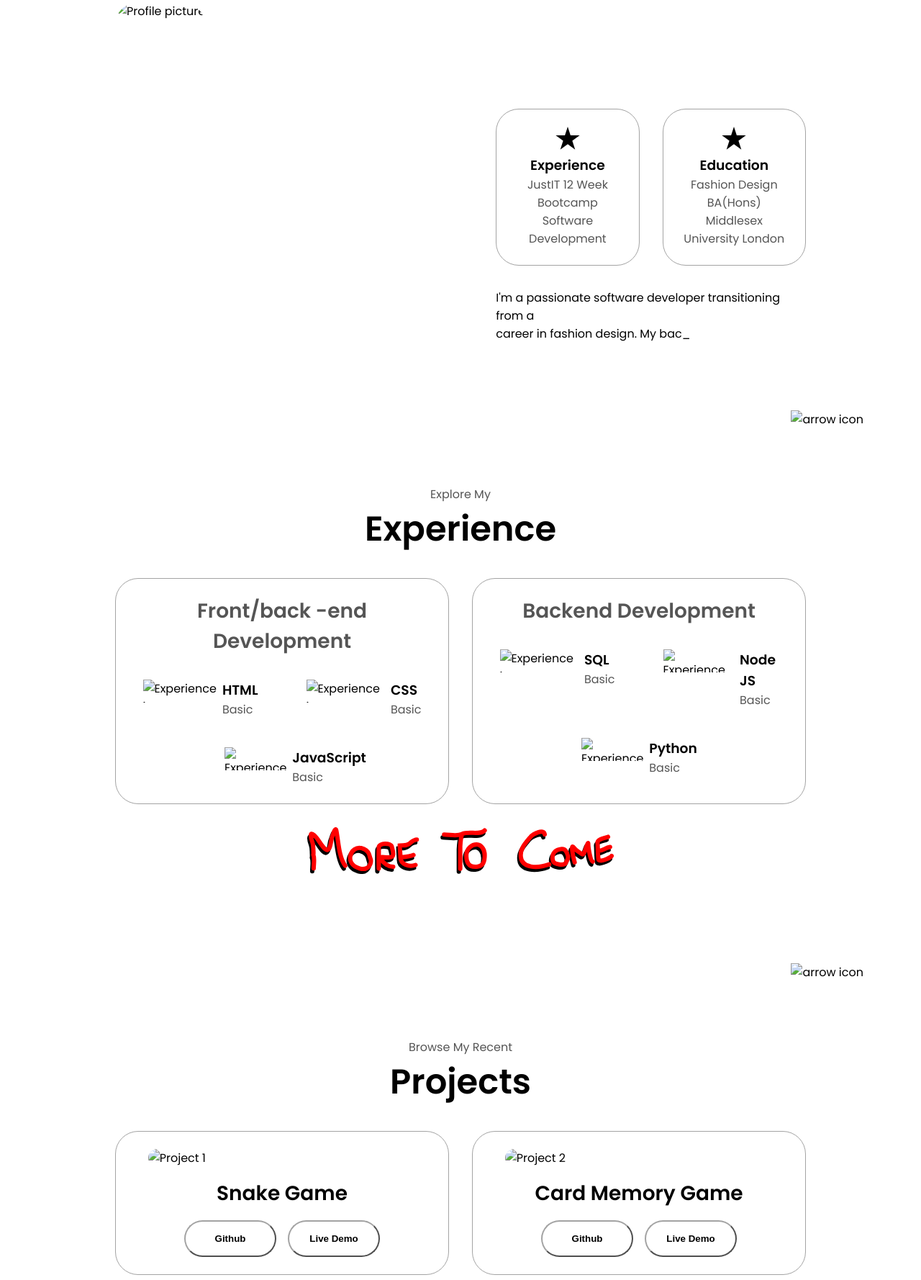
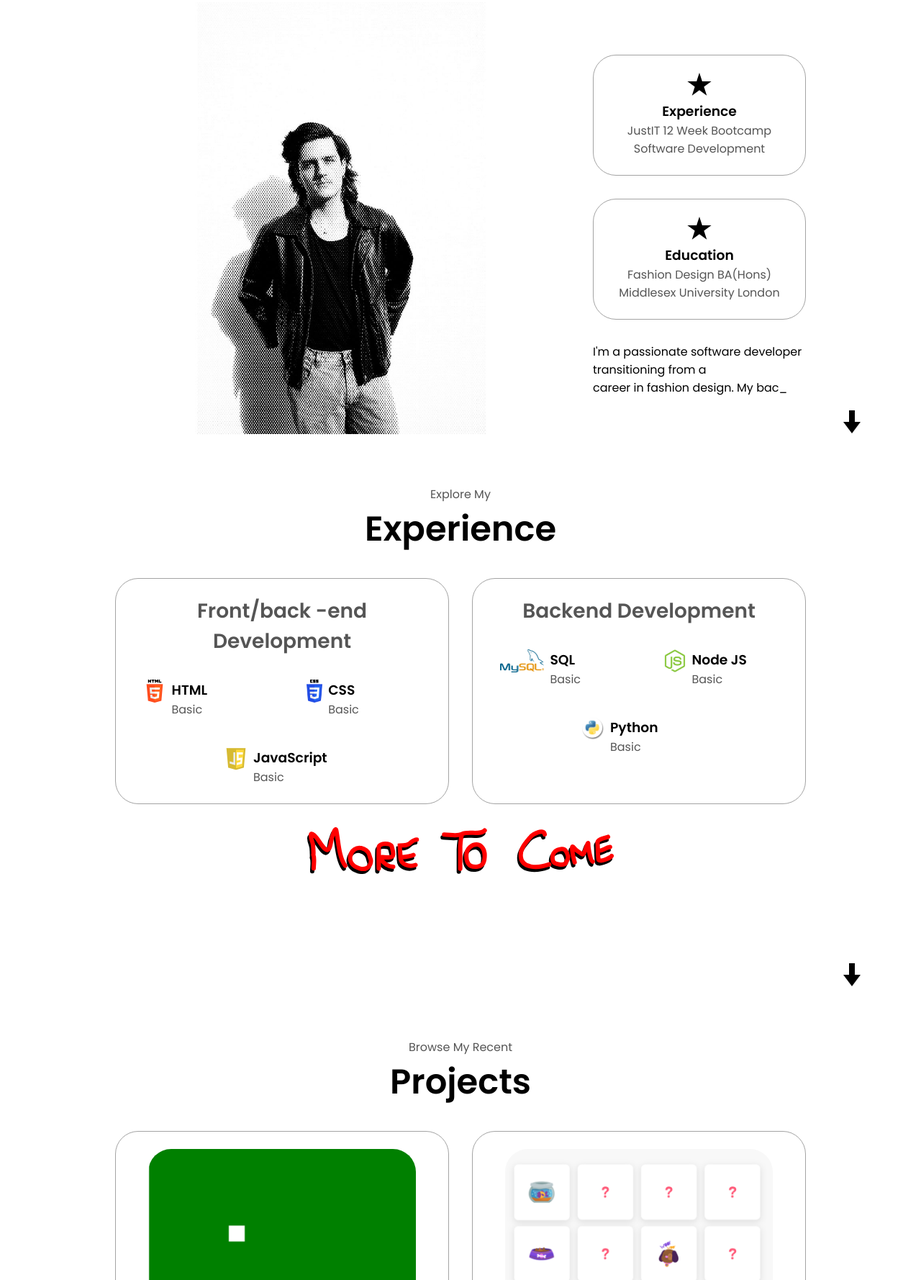
Before and after one commit to vluuudi/vluuudi, a plain HTML site: page index.html in a window 1280 px wide. Shown: the part 1022-2800 px from the top of the page at 72% size. Drawn offline with nearby package versions, Linux system fonts and the light colour scheme; the site is published under a folder, as on GitHub Pages, so addresses that start at the root find nothing.

Commit message:
Update index.html

```diff
--- a/index.html
+++ b/index.html
@@ -80,7 +80,7 @@
                 <path id="svg-path-hello" d="M72.7916 336.214C129.671 368.874 174.779 394.658 228.501 420.727M152.721 382.462C172.458 360.697 180.298 351.195 182.558 348.932C192.142 339.331 204.62 326.273 212.913 315.736M136.146 292.166C151.278 295.307 179.029 308.997 188.975 314.153C220.574 330.534 251.381 349.399 281.477 367.331M343.804 296.086C325.865 310.704 308.072 333.587 280.573 320.459C275.602 318.086 230.534 311.653 233.743 299.393C241.181 270.981 254.427 263.795 278.414 241.967M259.695 313.479C275.853 304.609 285.7 291.714 298.126 279.89M335.529 220.43C342.534 233.906 346.897 247.652 352.125 261.65C364.396 294.505 386.653 274.845 410.271 256.699M389.532 192.905C398.113 209.413 416.394 232.635 419.854 239.293C429.212 257.296 448.443 242.305 467.387 235.162M491.55 10.818L586.84 118.504M606.627 136.927C606.627 136.927 600.116 129.451 598.883 131.249M436.303 79.7826C403.899 94.229 406.04 115.905 413.439 131.373C428.931 163.764 458.411 216.844 516.203 197.657C554.758 184.856 547.118 166.902 541.049 142.932C535.72 123.457 531.31 108.827 509.414 91.2898C497.689 81.8995 457.335 67.9381 436.303 79.7826Z" stroke="#070707" stroke-width="11" stroke-linecap="round"/>
                 <path id="svg-path-hello" d="M77.1977 326.067C133.182 359.428 177.578 385.768 230.374 412.496M155.875 373.3C174.75 351.764 182.234 342.352 184.399 340.115C193.581 330.626 205.526 317.713 213.434 307.271M138.217 282.764C153.018 286.089 180.295 300.12 190.075 305.398C221.148 322.168 251.489 341.413 281.122 359.716M340.688 289.192C323.445 303.599 306.484 326.278 279.461 312.813C274.577 310.379 230.542 303.399 233.466 291.173C240.242 262.838 253.035 255.808 276.051 234.261M258.995 305.577C274.597 296.899 283.981 284.117 295.895 272.438M331.364 213.403C338.416 226.97 342.897 240.774 348.225 254.841C360.732 287.859 382.1 268.459 404.819 250.59M383.543 186.518C392.181 203.137 410.386 226.59 413.87 233.292C423.29 251.415 441.785 236.651 460.131 229.733M479.952 5.58348L574.622 114.465M594.216 133.136C594.216 133.136 587.745 125.578 586.573 127.362M427.249 73.9112C395.905 87.9729 398.353 109.684 405.821 125.248C421.461 157.84 451.078 211.299 507.088 192.801C544.456 180.459 536.711 162.405 530.397 138.352C524.878 118.804 520.337 104.114 498.702 86.3056C487.118 76.7697 447.552 62.3154 427.249 73.9112Z" stroke="#FF0000" stroke-width="11" stroke-linecap="round"/>
                 </svg> -->
-                <img src="/images/1 resize.jpg" alt="Nicolae-Vladut profile picture">
+                <img src="images/1 resize.jpg" alt="Nicolae-Vladut profile picture">
             </div>
             <div class="section__text ">
                 <p class="section__text__p1">Hello, I'm</p>
@@ -94,13 +94,13 @@
                 <p class="section__text__p2">Software Developer</p>
                 <!-- <p class="section__text__p2">Fashion Designer</p> -->
                 <div class="btn-container">
-                    <button class="btn btn-color-2" onclick="window.open('/files/NICOLAE CV .docx')">Download CV </button>
+                    <button class="btn btn-color-2" onclick="window.open('files/NICOLAE CV .docx')">Download CV </button>
                 <!-- <button class="btn btn-color-1" onclick="location.href='./#contact'">Contact Info
             </button> -->
                 </div>
                 <div id="socials-container">
-                    <img src="/images/icons8-linkedin-250.png" alt="My Linkedin Profile" class="icon" onclick="window.open('https://www.linkedin.com/in/nicolae-radu-04173a244/', '_blank')">
-                    <img src="/images/github.png" alt="My Github Profile" class="icon" onclick="window.open('https://github.com/vluuudi', '_blank')">
+                    <img src="images/icons8-linkedin-250.png" alt="My Linkedin Profile" class="icon" onclick="window.open('https://www.linkedin.com/in/nicolae-radu-04173a244/', '_blank')">
+                    <img src="images/github.png" alt="My Github Profile" class="icon" onclick="window.open('https://github.com/vluuudi', '_blank')">
                 </div>
             </div>
         </section>
@@ -109,7 +109,7 @@
             <h1 class="title">About Me</h1>
             <div class="section-container">
                 <div class="section__pic-container">
-                  <img src="/images/poza2.jpeg" alt="Profile picture" class="about-pic">
+                  <img src="images/poza2.jpeg" alt="Profile picture" class="about-pic">
                 </div>
                 <div class="about-details-container">
                    <div class="about-containers">
@@ -118,7 +118,7 @@
                             <path d="M28 0L34.5109 20.0385L55.5806 20.0385L38.5349 32.423L45.0458 52.4615L28 40.077L10.9542 52.4615L17.4651 32.423L0.419361 20.0385L21.4891 20.0385L28 0Z" fill="black"/>
                             </svg>
 
-                        <!-- <img src="/images/experience.png" alt="experience icon" class="icon"> -->
+                        <!-- <img src="images/experience.png" alt="experience icon" class="icon"> -->
                         <h3>Experience</h3>
                         <p>JustIT 12 Week Bootcamp <br>Software Development</p>
                     </div>
@@ -136,7 +136,7 @@
                     <div id="typedtext" ></div>
                 </div>
             </div>
-           <img src="/images/icons8-arrow-down-96.png" alt="arrow icon" class="icon arrow" onclick="document.getElementById('experience').scrollIntoView({ behavior: 'smooth' })">
+           <img src="images/icons8-arrow-down-96.png" alt="arrow icon" class="icon arrow" onclick="document.getElementById('experience').scrollIntoView({ behavior: 'smooth' })">
         </div></section>
         <section id="experience">
             <p class="section__text__p1">Explore My</p>
@@ -147,7 +147,7 @@
                         <h2 class="experience-sub-title ">Front/back -end Development</h2>
                         <div class="article-container">
                             <article>
-                                <img src="/images/html.png" alt="Experience icon" class="icon">
+                                <img src="images/html.png" alt="Experience icon" class="icon">
                                 <div>
                                     <h3>HTML</h3>
                                     <p>Basic</p>
@@ -155,7 +155,7 @@
                                 </div>
                             </article>
                             <article>
-                                <img src="/images/css.png" alt="Experience icon" class="icon">
+                                <img src="images/css.png" alt="Experience icon" class="icon">
                                 <div>
                                     <h3>CSS</h3>
                                     <p>Basic</p>
@@ -163,7 +163,7 @@
                                 </div>
                             </article>
                             <article>
-                                <img src="/images/js (3).png" alt="Experience icon" class="icon">
+                                <img src="images/js (3).png" alt="Experience icon" class="icon">
                                 <div>
                                     <h3>JavaScript</h3>
                                     <p>Basic</p>
@@ -171,7 +171,7 @@
                                 </div>
                             </article>
                             <!-- <article>
-                                <img src="/images/react.png" alt="Experience icon" class="icon">
+                                <img src="images/react.png" alt="Experience icon" class="icon">
                                 <div>
                                     <h3></h3>
                                     <p></p>
@@ -186,7 +186,7 @@
                         <h2 class="experience-sub-title typewriter">Backend   Development</h2>
                         <div class="article-container">
                             <article>
-                                <img src="/images/mysql1.png" alt="Experience icon" class="icon">
+                                <img src="images/mysql1.png" alt="Experience icon" class="icon">
                                 <div>
                                     <h3>SQL</h3>
                                     <p>Basic</p>
@@ -194,7 +194,7 @@
                                 </div>
                             </article>
                             <article>
-                                <img src="/images/nodejs.png" alt="Experience icon" class="icon">
+                                <img src="images/nodejs.png" alt="Experience icon" class="icon">
                                 <div>
                                     <h3>Node JS</h3>
                                     <p>Basic</p>
@@ -202,7 +202,7 @@
                                 </div>
                             </article>
                             <article>
-                                <img src="/images/python.png" alt="Experience icon" class="icon">
+                                <img src="images/python.png" alt="Experience icon" class="icon">
                                 <div>
                                     <h3>Python</h3>
                                     <p>Basic</p>
@@ -226,7 +226,7 @@
                     </div>
 
 
-                    <img src="/images/icons8-arrow-down-96.png" alt="arrow icon" class="icon arrow" onclick="document.getElementById('projects').scrollIntoView({ behavior: 'smooth' })">
+                    <img src="images/icons8-arrow-down-96.png" alt="arrow icon" class="icon arrow" onclick="document.getElementById('projects').scrollIntoView({ behavior: 'smooth' })">
 
         </section>
 
@@ -238,7 +238,7 @@
 
                 <div class="details-container color-container">
                     <div class="article-container">
-                        <img src="/images/Screenshot 2024-12-09 103223.png" alt="Project 1" class="project-img">
+                        <img src="images/Screenshot 2024-12-09 103223.png" alt="Project 1" class="project-img">
                     </div>
                     <h2 class="experience-sub-title project-title">Snake Game</h2>
                     <div class="btn-container">
@@ -252,7 +252,7 @@
                 </div>
                 <div class="details-container color-container">
                     <div class="article-container">
-                        <img src="/images/Screenshot 2024-12-09 103009.png"  alt="Project 2" class="project-img">
+                        <img src="images/Screenshot 2024-12-09 103009.png"  alt="Project 2" class="project-img">
                     </div>
                     <h2 class="experience-sub-title project-title">Card Memory Game</h2>
                     <div class="btn-container">
@@ -266,7 +266,7 @@
                 </div>
                 <div class="details-container color-container">
                     <div class="article-container">
-                        <img src="/images/weatherapp.png" alt="Project 3" class="project-img">
+                        <img src="images/weatherapp.png" alt="Project 3" class="project-img">
                     </div>
                     <h2 class="experience-sub-title project-title">Project Three</h2>
                     <div class="btn-container">
@@ -287,7 +287,7 @@
                     </svg>
 
             </div>
-            <img src="/images/icons8-arrow-down-96.png" alt="arrow icon" class="icon arrow" onclick="document.getElementById('contact').scrollIntoView({ behavior: 'smooth' })">
+            <img src="images/icons8-arrow-down-96.png" alt="arrow icon" class="icon arrow" onclick="document.getElementById('contact').scrollIntoView({ behavior: 'smooth' })">
 
         </section>
         <section id="contact">
@@ -297,7 +297,7 @@
             <!--Email Section-->
             <div class="contact-info-upper-container">
                 <div class="contact-info-container">
-                    <img src="/images/this email.png" alt="email icon" class="icon contact-icon email-icon">
+                    <img src="images/this email.png" alt="email icon" class="icon contact-icon email-icon">
                     <p><a href="mailto:rnicolaevladut@yahoo.com">rnicolaevladut@yahoo.com</a></p>
                 </div>
 
```
